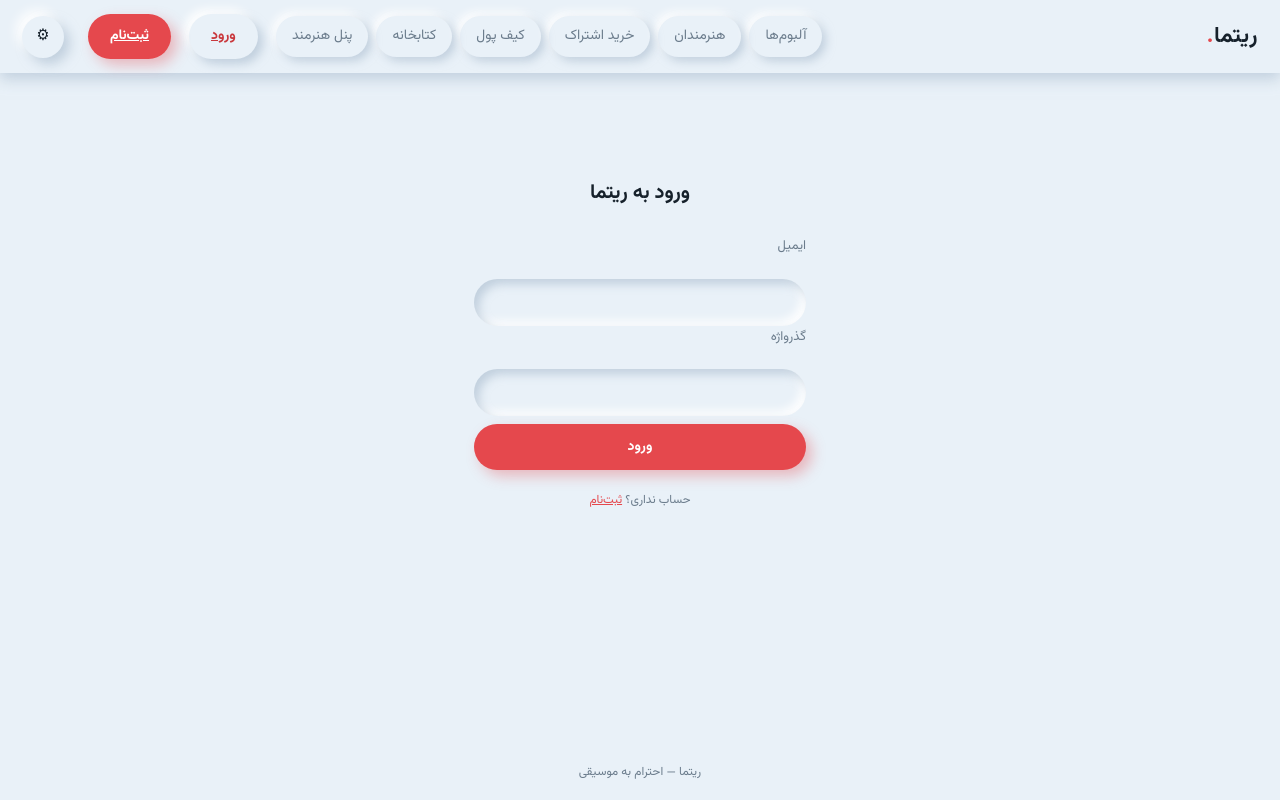
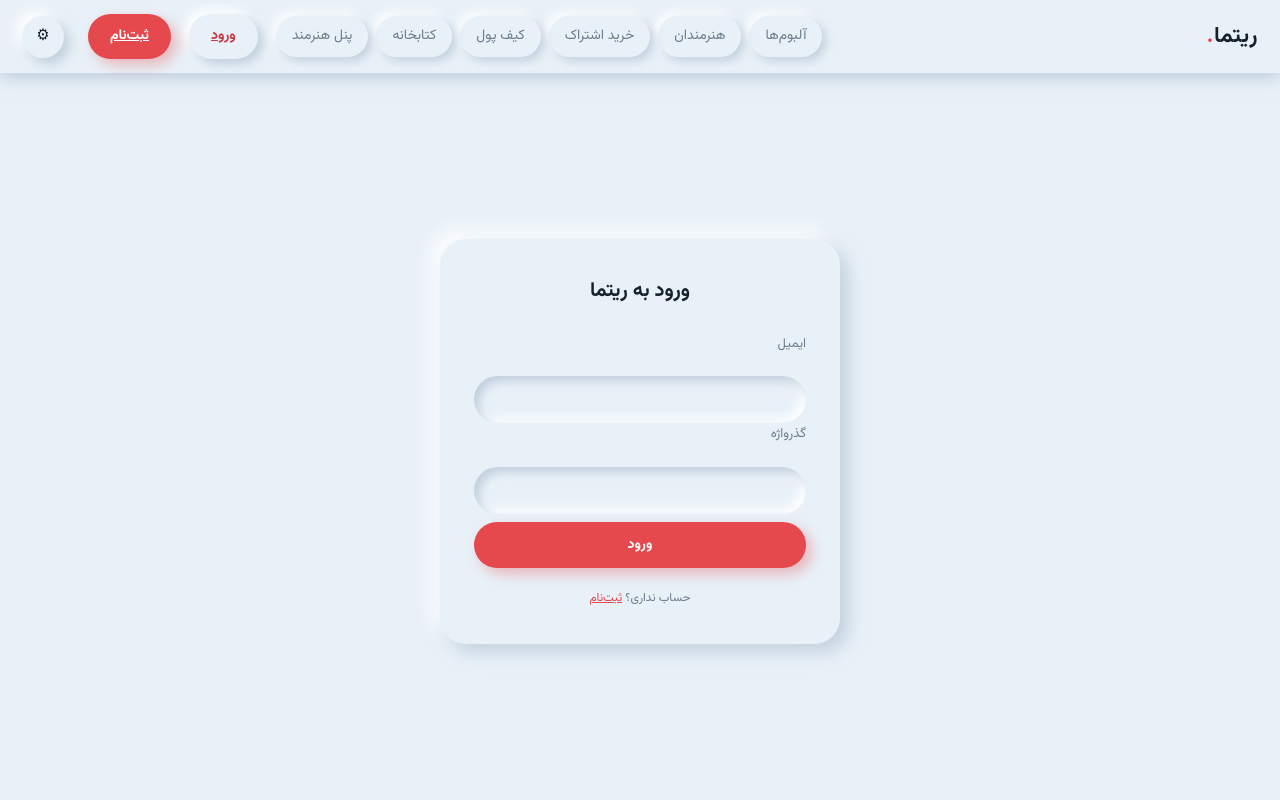
Before and after one commit to amirfate/Ritma, a Next.js app in the folder apps/web/: page /login in a window 1280 px wide. Shown: the top 800 px of the page. Built offline with nearby package versions, Linux system fonts and the light colour scheme.

Commit message:
feat(web): port legacy details — tag/stat/tabs CSS, centered neumorphic authbox on login/register

```diff
--- a/apps/web/app/globals.css
+++ b/apps/web/app/globals.css
@@ -1030,3 +1030,19 @@ table.tbl td {
   box-shadow:inset 5px 5px 12px var(--shadow-dark),inset -5px -5px 12px var(--shadow-light)}
 .plcard b{font-size:14px}
 .plcard .sub{font-size:12px;color:var(--muted);margin-top:4px}
+
+/* ---- legacy v3.4 details: tag / stat / tabs / auth ---- */
+.tag{font-size:12px;padding:3px 12px;border-radius:999px;display:inline-block;
+  box-shadow:inset 3px 3px 6px var(--shadow-dark),inset -3px -3px 6px var(--shadow-light)}
+.tag.red{color:var(--accent)} .tag.green{color:var(--ok)}
+.stat .v{font-size:24px;font-weight:800}
+.stat .l{font-size:12px;color:var(--muted)}
+.tabs{display:flex;gap:10px;margin-bottom:20px;flex-wrap:wrap}
+.tab{padding:9px 20px;border-radius:999px;cursor:pointer;font-size:14px;color:var(--muted);
+  box-shadow:5px 5px 10px var(--shadow-dark),-5px -5px 10px var(--shadow-light);border:none;background:var(--bg);font-family:inherit}
+.tab.active{color:var(--accent);box-shadow:inset 4px 4px 8px var(--shadow-dark),inset -4px -4px 8px var(--shadow-light)}
+.authwrap{min-height:calc(100vh - 120px);display:flex;align-items:center;justify-content:center;padding:30px 16px}
+.authbox{width:100%;max-width:400px;padding:34px}
+.authbox h1{text-align:center;margin-bottom:24px}
+.authbox .btn{width:100%;margin-top:8px}
+.authbox .hint{text-align:center}
--- a/apps/web/app/login/page.tsx
+++ b/apps/web/app/login/page.tsx
@@ -26,7 +26,8 @@ export default function LoginPage(): ReactElement {
   }
 
   return (
-    <form className="form" onSubmit={(event) => void onSubmit(event)}>
+    <div className="authwrap">
+      <form className="neu authbox form" onSubmit={(event) => void onSubmit(event)}>
       <h1>ورود به ریتما</h1>
       <label htmlFor="email">ایمیل</label>
       <input
@@ -54,5 +55,6 @@ export default function LoginPage(): ReactElement {
         حساب نداری؟ <a href="/register" style={{ color: 'var(--accent)' }}>ثبت‌نام</a>
       </div>
     </form>
+    </div>
   );
 }
--- a/apps/web/app/register/page.tsx
+++ b/apps/web/app/register/page.tsx
@@ -28,7 +28,8 @@ export default function RegisterPage(): ReactElement {
   }
 
   return (
-    <form className="form" onSubmit={(event) => void onSubmit(event)}>
+    <div className="authwrap">
+      <form className="neu authbox form" onSubmit={(event) => void onSubmit(event)}>
       <h1>ساخت حساب ریتما</h1>
       <label htmlFor="name">نام نمایشی</label>
       <input
@@ -74,5 +75,6 @@ export default function RegisterPage(): ReactElement {
         حساب داری؟ <a href="/login" style={{ color: 'var(--accent)' }}>ورود</a>
       </div>
     </form>
+    </div>
   );
 }
```
